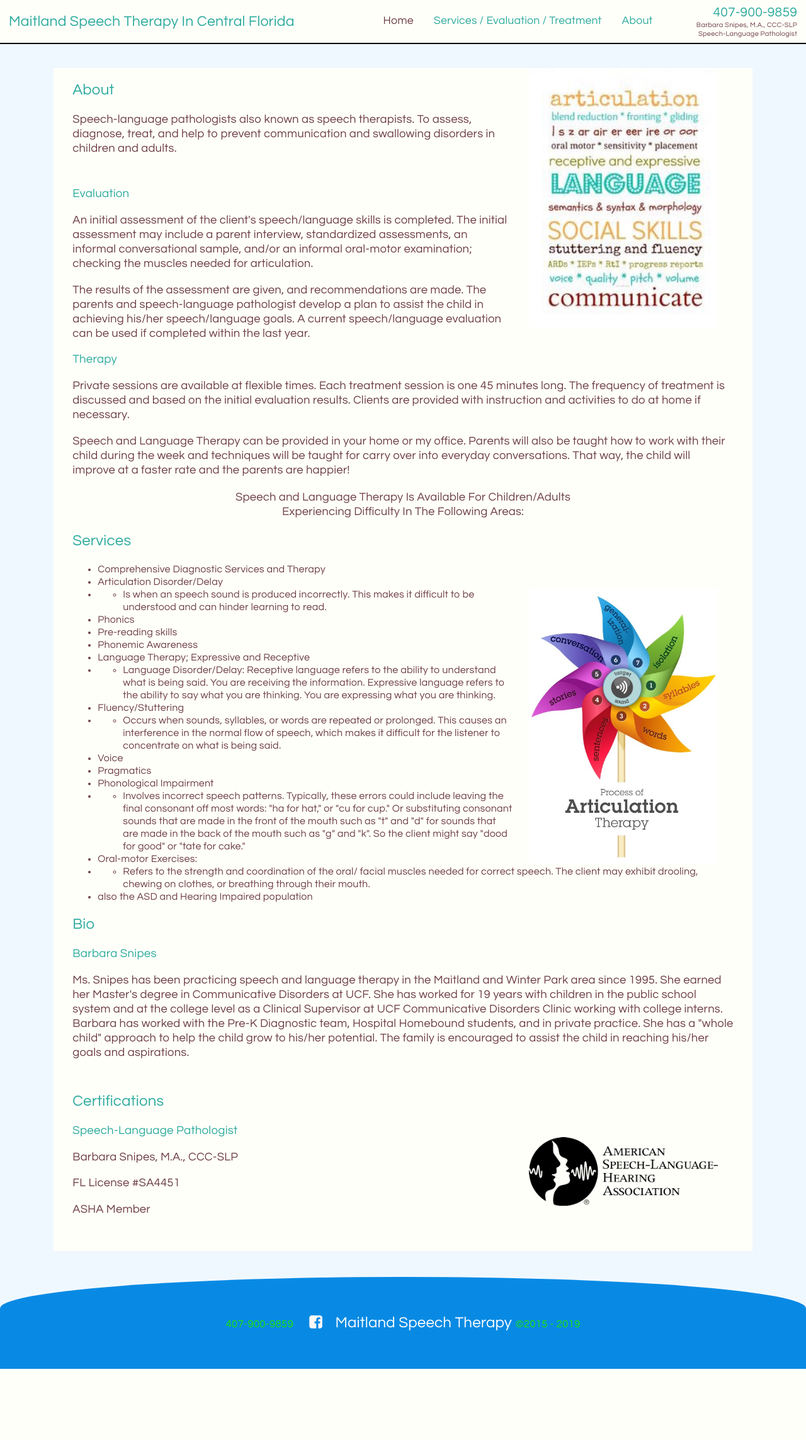
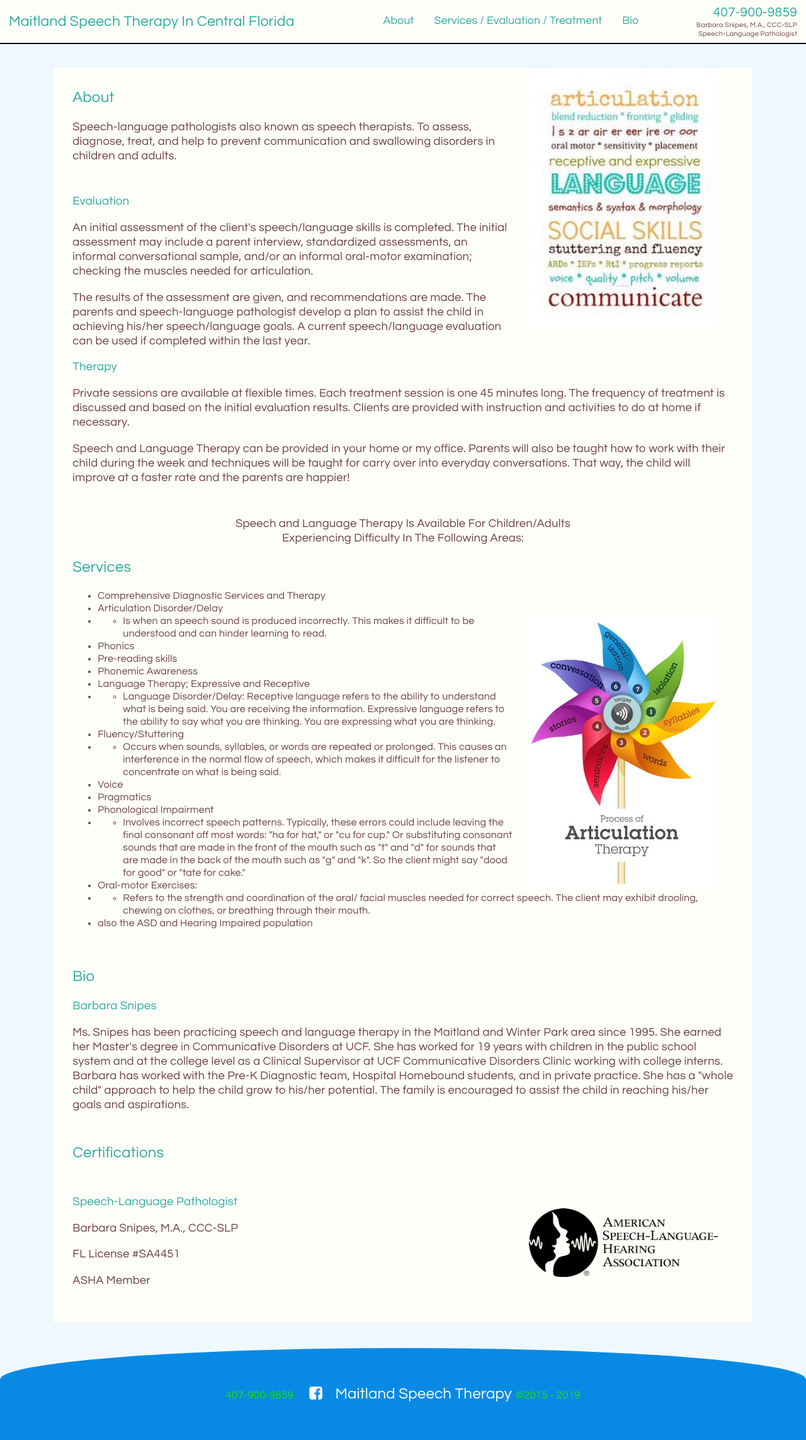
Before and after one commit to KevinMcCoy/slptx.us, a PHP site: page /public/home.php in a window 1280 px wide. Shown: the whole page at 63% size. Before the commit the page ends 2174 px from the top, so only its background shows below. Run offline with PHP 8.4, Linux system fonts and the light colour scheme; some libraries are stand-ins or nearby versions.

Commit message:
Nav updated

```diff
--- a/public/home.php
+++ b/public/home.php
@@ -14,7 +14,7 @@
 				<img src="<?= (baseurl());?>img/IMG_Nav1b.jpg" alt="Speech Language and Social Skills" width="350" height="480">
 			</div>
 
-			<section>
+			<section id="about">
 				<h2>About</h2>
 				<p>Speech-language pathologists also known as speech therapists.  To assess, diagnose, treat, and help to prevent communication and swallowing disorders in children and adults.</p>
 			</section>
@@ -48,7 +48,7 @@
 					<p>Speech and Language Therapy can be provided in your home or my office. Parents will also be taught how to work with their child during the week and techniques will be taught for carry over into everyday conversations. That way, the child will improve at a faster rate and the parents are happier!</p>
 
 			</article>
-
+			<section id="set">
 				<span style="margin: 20px auto 10px; display:block; max-width:600px; text-align:center;">Speech and Language Therapy Is Available For Children/Adults Experiencing Difficulty In The Following Areas:</span>
 
 				<h2>Services</h2>
@@ -99,9 +99,10 @@
 					</ul></li>
 					<li>also the ASD and Hearing Impaired population</li>
 				</ul>
+			</section>
 
+			<section id="bio">
 			<h2>Bio</h2>
-			<section>
 				<h3>Barbara Snipes</h3>
 				<p>Ms. Snipes has been practicing speech and language therapy in the
 					Maitland and Winter Park area since 1995. She earned her Master's degree in
--- a/public/inc/head.php
+++ b/public/inc/head.php
@@ -70,8 +70,8 @@
 	</style>
 
 	<!-- JavaScript -->
-	<script src="js/jquery-accordion/jquery-2.1.3.min.js"></script>
-	<script src="js/jquery-accordion/animate.js" defer></script>
+	<!-- <script src="js/jquery-accordion/jquery-2.1.3.min.js"></script>
+	<script src="js/jquery-accordion/animate.js" defer></script> -->
 
 	<!-- Google Plus Button - Place this tag in your head or just before your close body tag. -->
 	<!-- WIP -->
--- a/public/inc/navLinks.php
+++ b/public/inc/navLinks.php
@@ -1,16 +1,5 @@
 <ul>
-	<li><a href = '<?= (baseurl());?>home.php' <?= ($thisPage == 'home' ? 'class="active"' : '') ?>>
-		Home</a>
-	</li>
-	<li><a href = '<?= (baseurl());?>services.php' <?= ($thisPage == 'services' ? 'class="active"' : '') ?>>
-		<!-- <img src='<?= (baseurl('img'));?>services.png' alt="Our Services Logo" height="70" width="70"> -->
-		Services / Evaluation / Treatment</a></li>
-
-	<!-- <li><a href = '<//?= (baseurl());?>evaluation' <//?= ($thisPage == 'evaluation' ? 'class="active"' : '') ?>>
-		<img src='<//?= (baseurl('img'));?>evaluation.png' alt="Evaluation Logo" height="70" width="70">
-		Evaluation / Treatment</a></li> -->
-
-	<li><a href = '<?= (baseurl());?>about.php' <?= ($thisPage == 'about' ? 'class="active"' : '') ?>>
-		<!-- <img src='<?= (baseurl('img'));?>about.jpeg' alt="About Us Logo" height="70" width="70"> -->
-		About</a></li>
+	<li><a href="#about">About</a></li>
+	<li><a href="#set">Services / Evaluation / Treatment</a></li>
+	<li><a href="#bio">Bio</a></li>
 </ul>
--- a/public/scss/main.scss
+++ b/public/scss/main.scss
@@ -125,7 +125,7 @@ html{
 	}
 }
 section{
-	padding-bottom:12px;
+	padding:12px 0px;
 }
 
 /* -------------------------------------------------------------- */
```
Also changed, not shown: public/css/main.css, 1 other file. Lines whose indentation alone changed are shown as unchanged.
